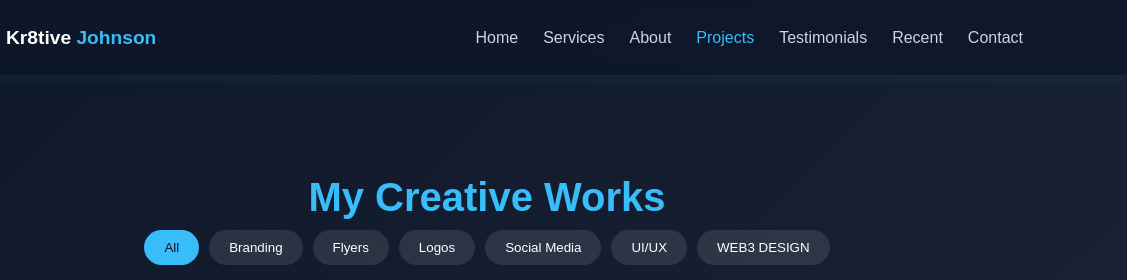
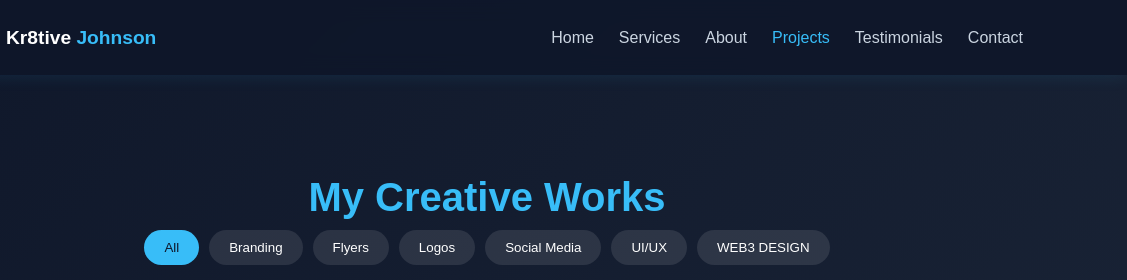
Before and after one commit to Kr8tiveJohnson/portfolio-site, a plain HTML site: page projects.html in a window 1280 px wide. Shown: the top 280 px of the page, 153-1280 px from the left. Drawn offline with Linux system fonts and the light colour scheme.

Commit message:
Update projects.html

```diff
--- a/projects.html
+++ b/projects.html
@@ -160,7 +160,6 @@
         <a href="about.html">About</a>
         <a href="projects.html" class="active">Projects</a>
         <a href="testimonials.html">Testimonials</a>
-        <a href="recent.html">Recent</a>
         <a href="contact.html">Contact</a>
       </nav>
     </div>
```
